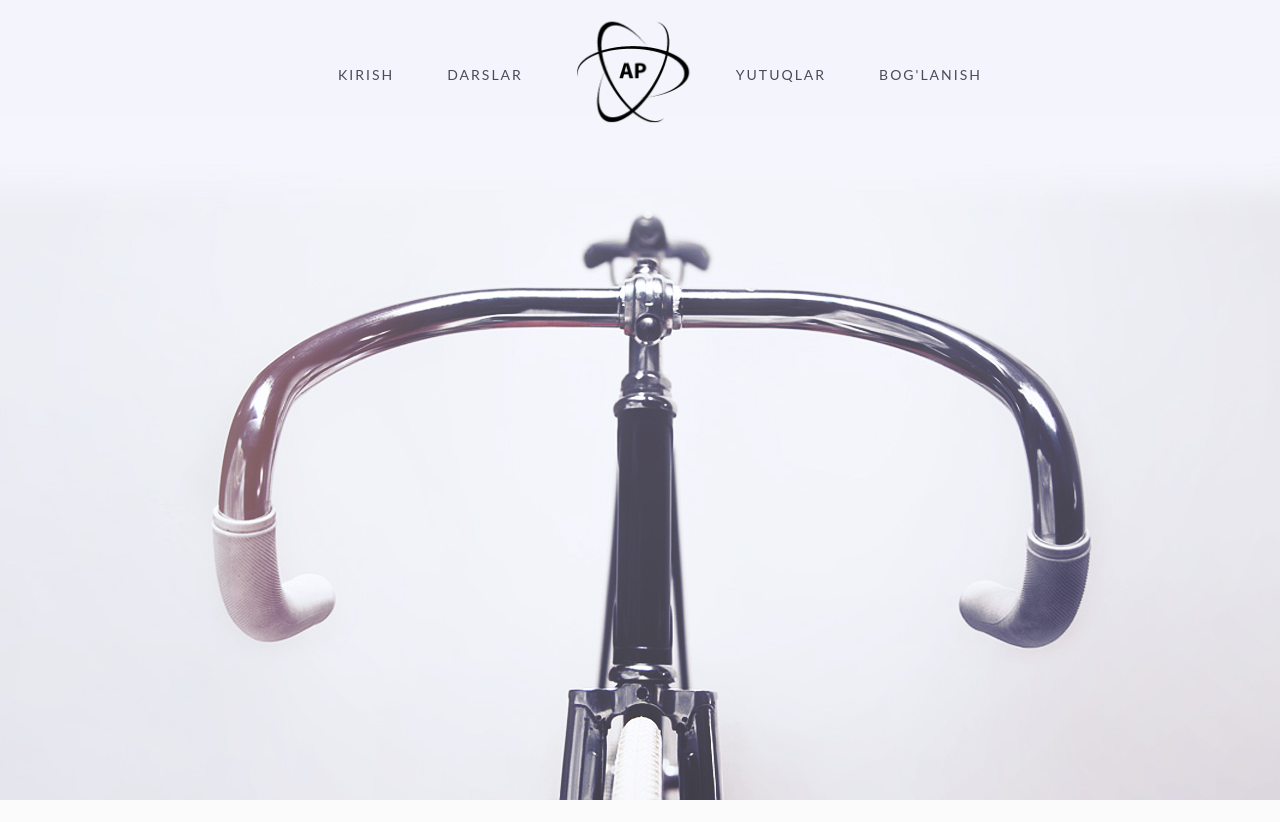
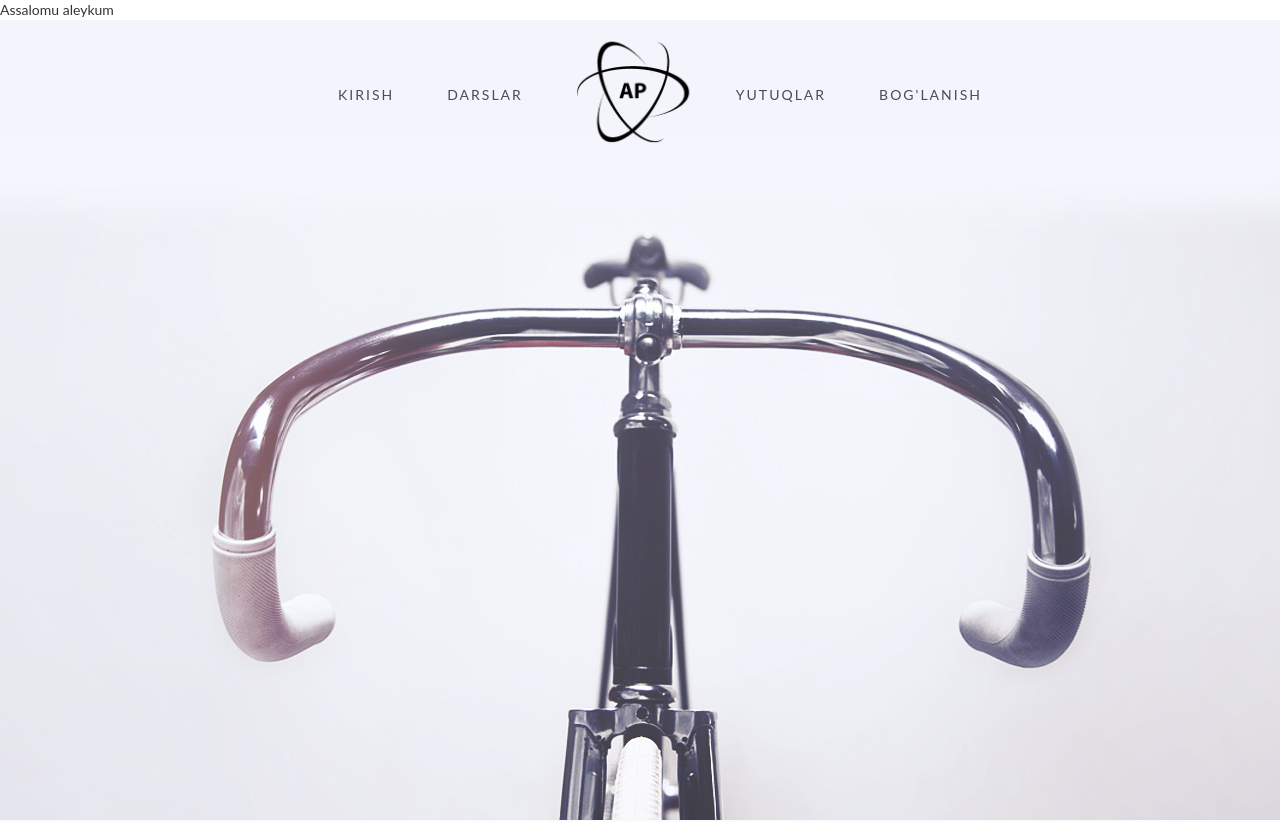
Before and after one commit to test3456-otabekUKA/otabek.github.io, a plain HTML site: page index.html in a window 1280 px wide. Shown: the top 822 px of the page. Drawn offline with nearby package versions, Linux system fonts and the light colour scheme.

Commit message:
Update index.html

```diff
--- a/index.html
+++ b/index.html
@@ -20,6 +20,7 @@
 		<![endif]-->
 	</head>
 	<body>
+		Assalomu aleykum
 		<header>
 			<div class="container">
 				<div class="row">
```
